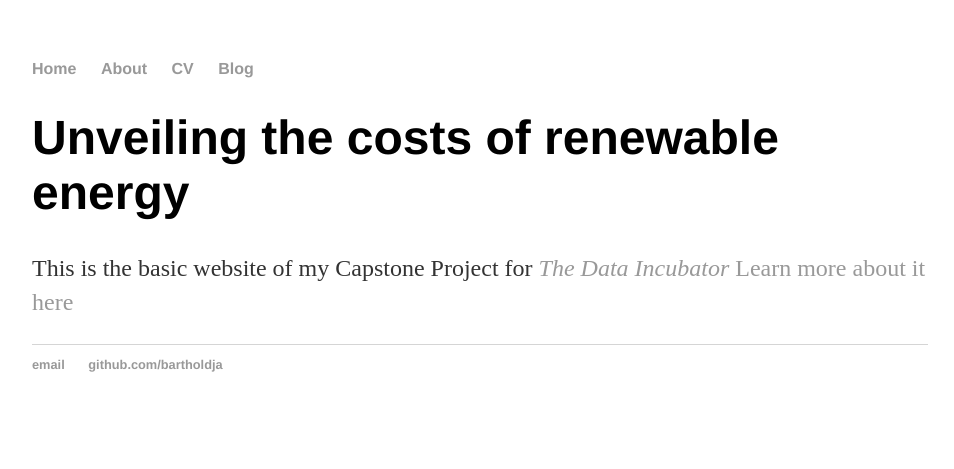
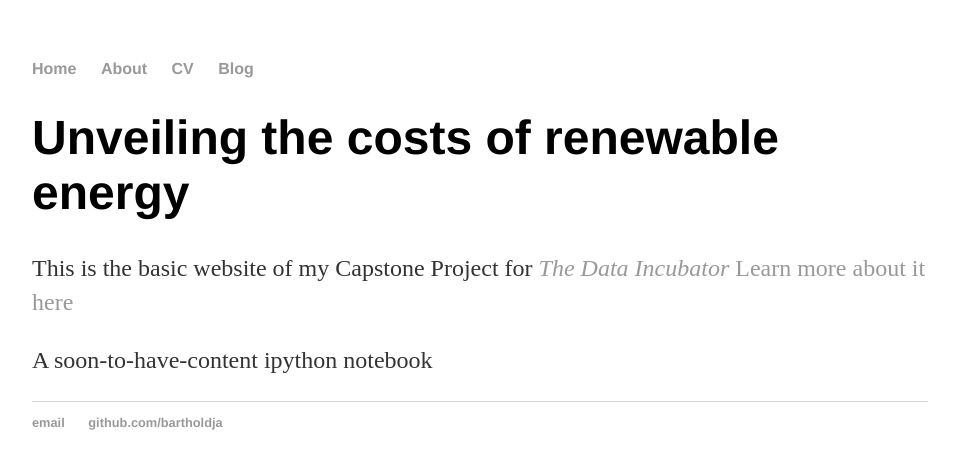
Before and after one commit to bartholdja/bartholdja.github.io, a Jekyll site: the page built from index.html, in a window 1280 px wide. Shown: the top 469 px of the page, without its empty margins (160-1114 px from the left). Built offline with Jekyll 4.4.1, drawn with Linux system fonts in a browser that asks for light colours.

```diff
--- a/index.html
+++ b/index.html
@@ -4,5 +4,6 @@ title: The Data Incubator Capstone Project
 ---
 <div class="blurb">
 	<h1>Unveiling the costs of renewable energy</h1>
-	<p>This is the basic website of my Capstone Project for  <a href=https://www.thedataincubator.com><em>The Data Incubator</em> <a href=https://www.youtube.com/watch?v=5l6SfLy4HdQ&feature=em-upload_owner>Learn more about it here</a></p>
+	<p>This is the basic website of my Capstone Project for  <a href=https://www.thedataincubator.com><em>The Data Incubator</em></a> <a href=https://www.youtube.com/watch?v=5l6SfLy4HdQ&feature=em-upload_owner>Learn more about it here</a></p>
+	<p>A soon-to-have-content ipython notebook<p>
 </div><!-- /.blurb -->
```
